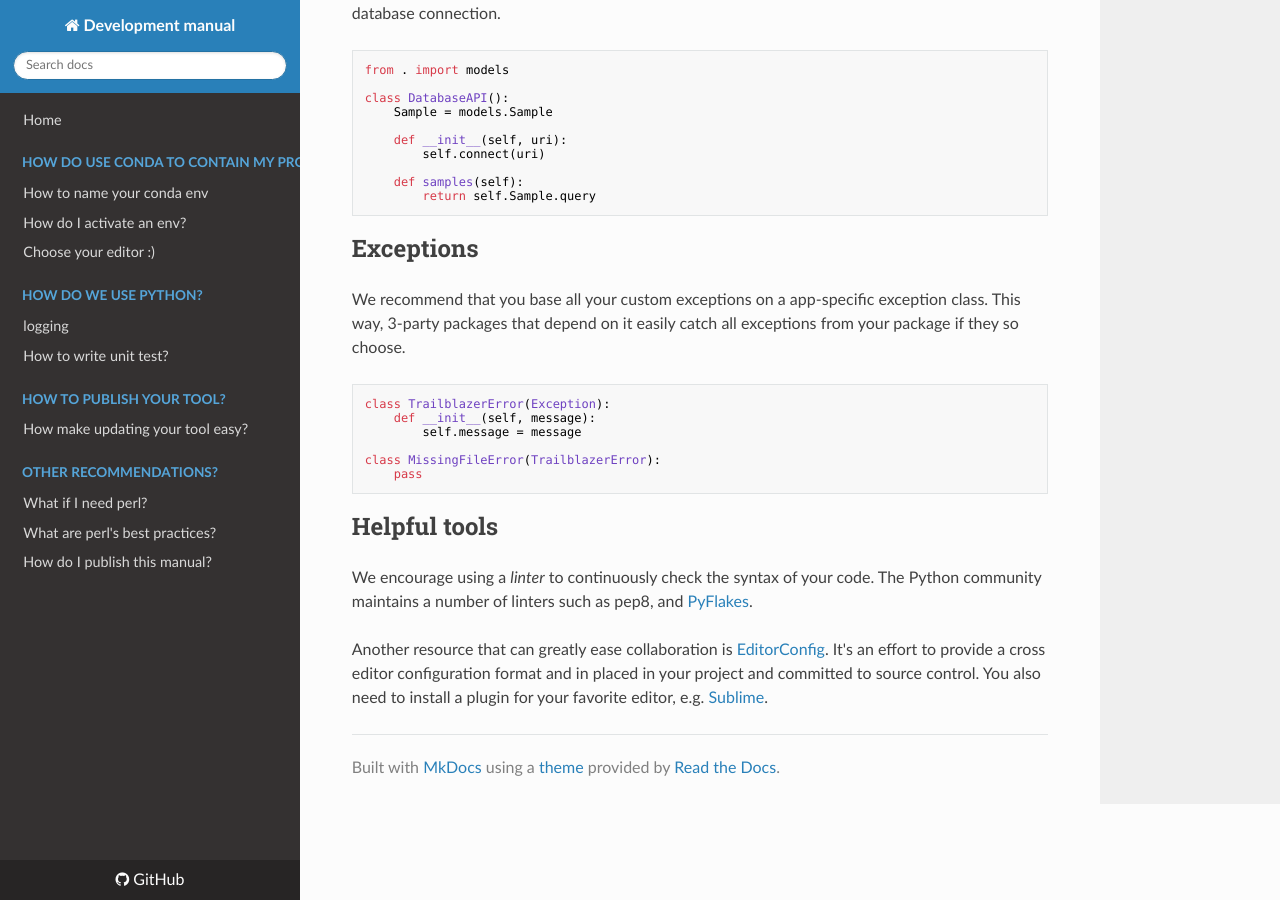
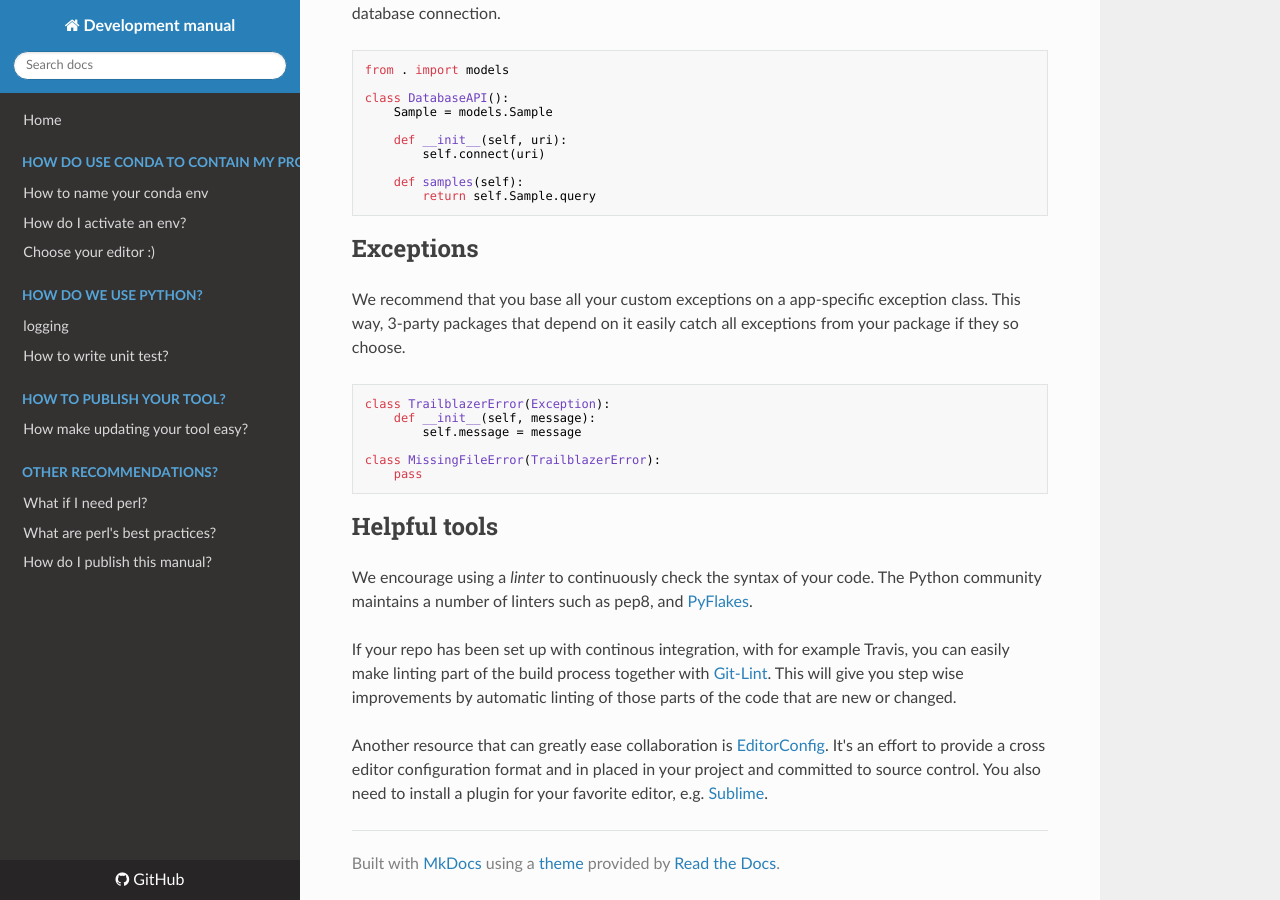
Before and after one commit to ingkebil/development, an MkDocs documentation site: the page built from docs/python/conventions.md, in a window 1280 px wide and 900 px high, scrolled down 3148 px. Built offline with MkDocs 1.6.1, drawn with Linux system fonts in a browser that asks for light colours; nearby versions of some CDN libraries.

Commit message:
Update conventions.md

```diff
--- a/docs/python/conventions.md
+++ b/docs/python/conventions.md
@@ -152,6 +152,8 @@ class MissingFileError(TrailblazerError):
 
 We encourage using a *linter* to continuously check the syntax of your code. The Python community maintains a number of linters such as pep8, and [PyFlakes][pyflakes].
 
+If your repo has been set up with continous integration, with for example Travis, you can easily make linting part of the build process together with [Git-Lint][git-lint]. This will give you step wise improvements by automatic linting of those parts of the code that are new or changed.
+
 Another resource that can greatly ease collaboration is [EditorConfig][editor-config]. It's an effort to provide a cross editor configuration format and in placed in your project and committed to source control. You also need to install a plugin for your favorite editor, e.g. [Sublime][sublime-config].
 
 [pep8]: http://legacy.python.org/dev/peps/pep-0008/
@@ -167,3 +169,4 @@ Another resource that can greatly ease collaboration is [EditorConfig][editor-co
 [pyflakes]: https://pypi.python.org/pypi/pyflakes
 [editor-config]: http://editorconfig.org/
 [sublime-config]: https://github.com/sindresorhus/editorconfig-sublime
+[git-lint]: https://github.com/sk-/git-lint
```
